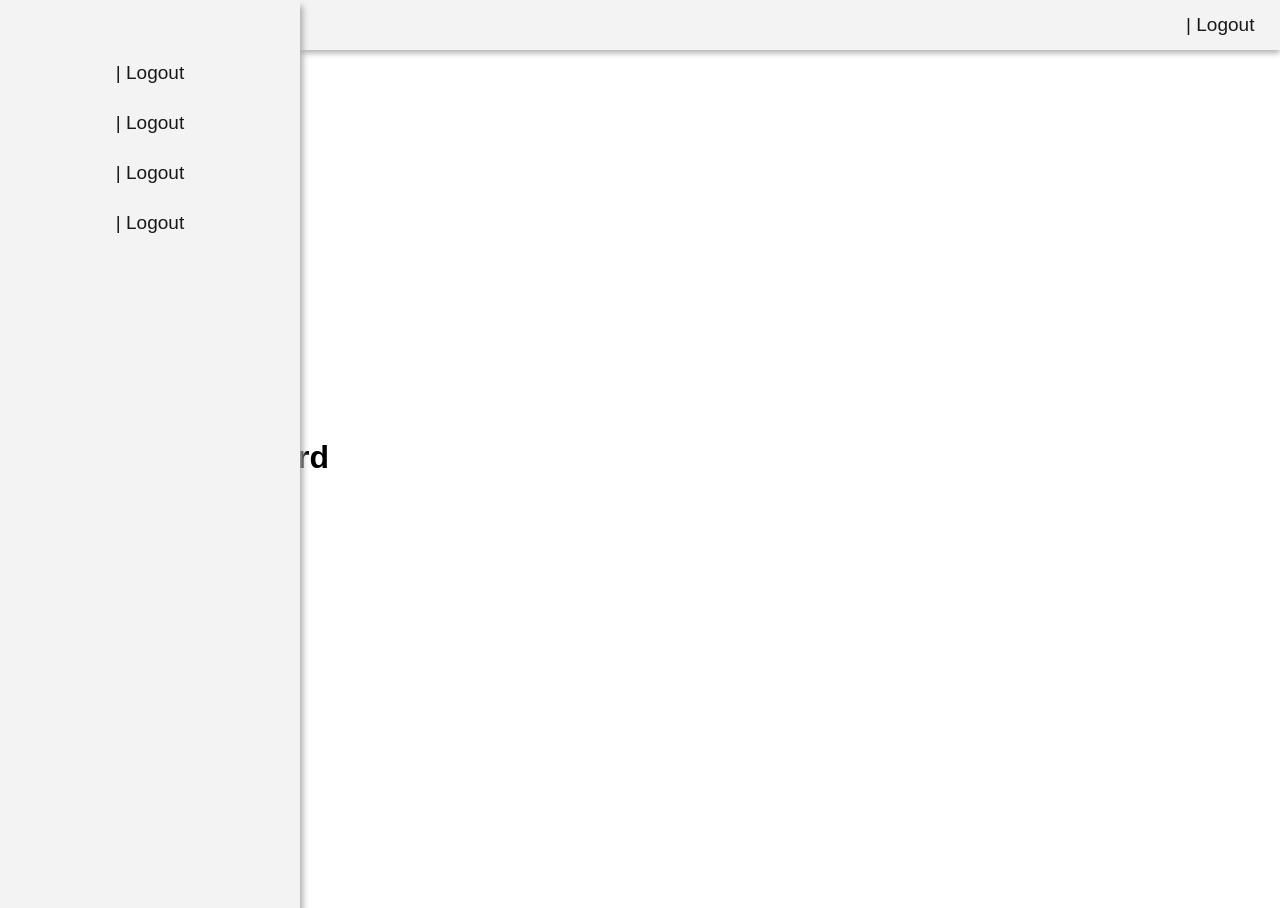
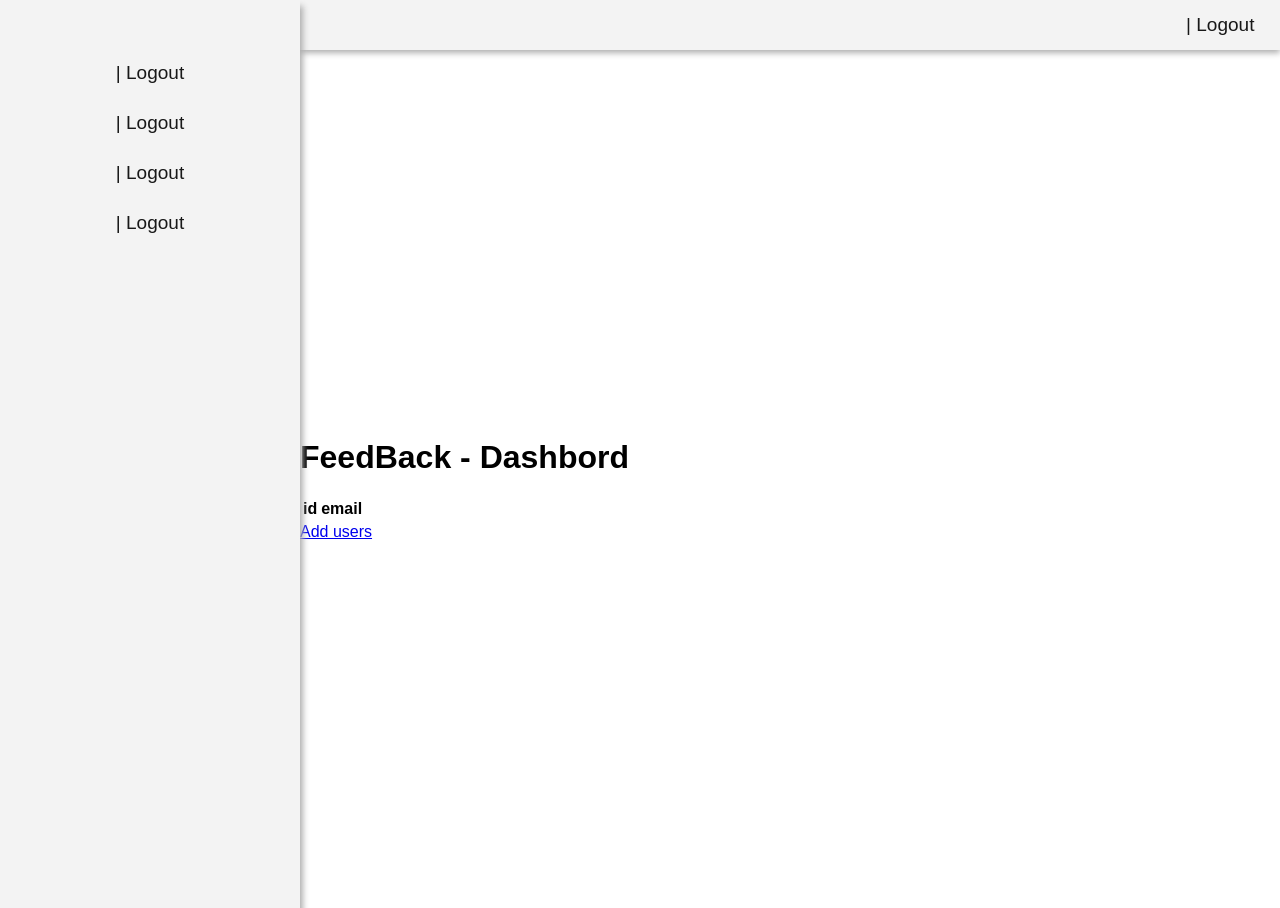
Before and after one commit to yaperson/self-feedback1, a PHP site: page /src/dashbord.php in a window 1280 px wide. Run offline with PHP 8.4, Linux system fonts and the light colour scheme; data that the repository does not hold is empty.

Commit message:
12/10/21

```diff
--- a/src/style/dashbord.css
+++ b/src/style/dashbord.css
@@ -11,7 +11,7 @@
     top: 0;
     bottom: 0;
     left: 0;
-    z-index: 100;
+    z-index: 10;
 }
 
 /* .leftNav{
@@ -33,3 +33,10 @@
     font-size: 19px;
     transition: 0.2s;
 }
+
+main {
+    margin-left: 300px;
+}
+.topnav{
+    z-index: 1000;
+}
```
Also changed, not shown: 1 other file.
